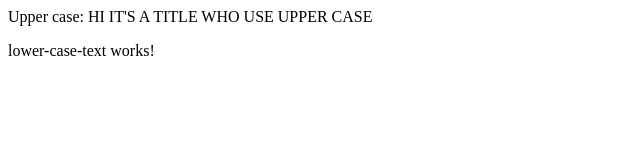
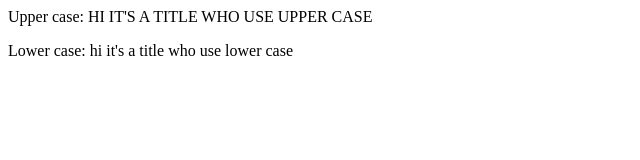
Before and after one commit to diego40g/first-Angular, an Angular app in the folder Curso_LaWebEmpiezaAqui/AngularConcepts/006_pipes/: page / in a window 1280 px wide. Shown: the top 160 px of the page, without its empty margins (0-640 px from the left). Built offline with nearby package versions, Linux system fonts and the light colour scheme.

Commit message:
understand basic example of lower case

```diff
--- a/Curso_LaWebEmpiezaAqui/AngularConcepts/006_pipes/src/app/lower-case-text/lower-case-text.component.html
+++ b/Curso_LaWebEmpiezaAqui/AngularConcepts/006_pipes/src/app/lower-case-text/lower-case-text.component.html
@@ -1 +1,4 @@
-<p>lower-case-text works!</p>
+<p>
+  <span>Lower case: </span>
+  {{title | lowercase}}
+</p>
--- a/Curso_LaWebEmpiezaAqui/AngularConcepts/006_pipes/src/app/lower-case-text/lower-case-text.component.ts
+++ b/Curso_LaWebEmpiezaAqui/AngularConcepts/006_pipes/src/app/lower-case-text/lower-case-text.component.ts
@@ -6,5 +6,5 @@ import { Component } from '@angular/core';
   styleUrls: ['./lower-case-text.component.css']
 })
 export class LowerCaseTextComponent {
-
+  title: string = "Hi it's a title who use lower case"
 }
```
